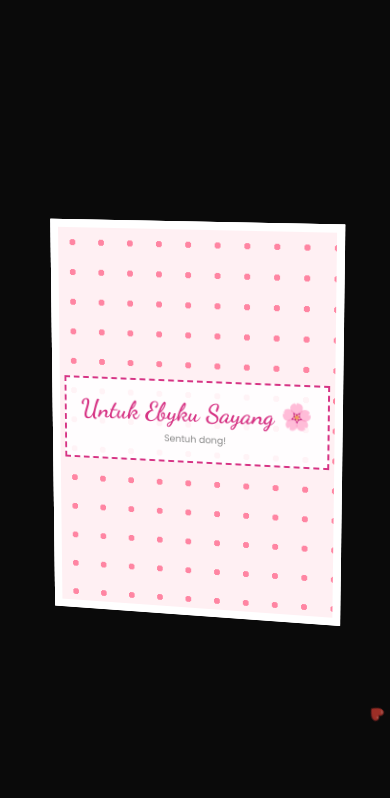
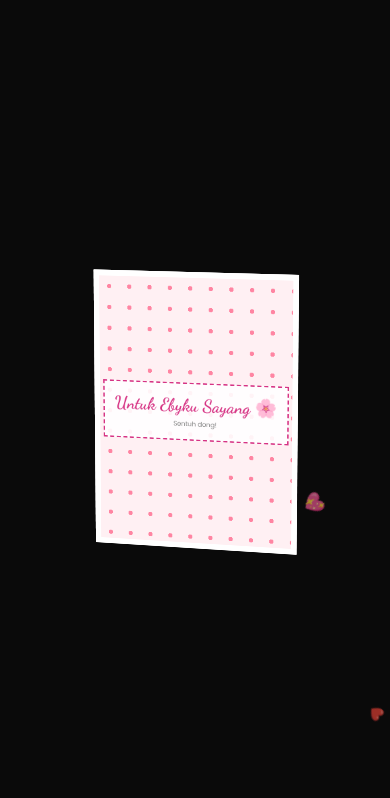
Before and after one commit to wahyusub/tes, a plain HTML site: page index.html in a window 390 px wide. Both pictures are taken after a click on the button "Buka Surat ✨". Shown: the top 798 px of the page. Drawn offline with nearby package versions, Linux system fonts and the light colour scheme.

Commit message:
Update index.html

```diff
--- a/index.html
+++ b/index.html
@@ -55,15 +55,22 @@
 
         /* Buku Sharp/Kotak */
        #scene {
-    width: 80vw;       /* Lebar jadi 80% dari lebar layar HP */
-    max-width: 300px;  /* Tapi maksimal tetep 300px biar gak kegedean di laptop */
-    height: 110vw;      /* Tinggi menyesuaikan proporsi lebar */
-    max-height: 400px;
+    width: 300px;
+    height: 400px;
     transform-style: preserve-3d;
+    /* Efek miring buku */
     transform: rotateX(-10deg) rotateY(-15deg);
     display: none;
     position: relative;
     z-index: 10;
+}
+
+/* KHUSUS TAMPILAN HP (BIAR GAK KEGEDEAN) */
+@media screen and (max-width: 600px) {
+    #scene {
+        transform: rotateX(-10deg) rotateY(-15deg) scale(0.7); /* Kita ciutkan ke 70% */
+        margin-top: -20px; /* Geser dikit ke atas biar gak kepotong bawahnya */
+    }
 }
         .book { width: 100%; height: 100%; position: relative; transform-style: preserve-3d; }
 
```
